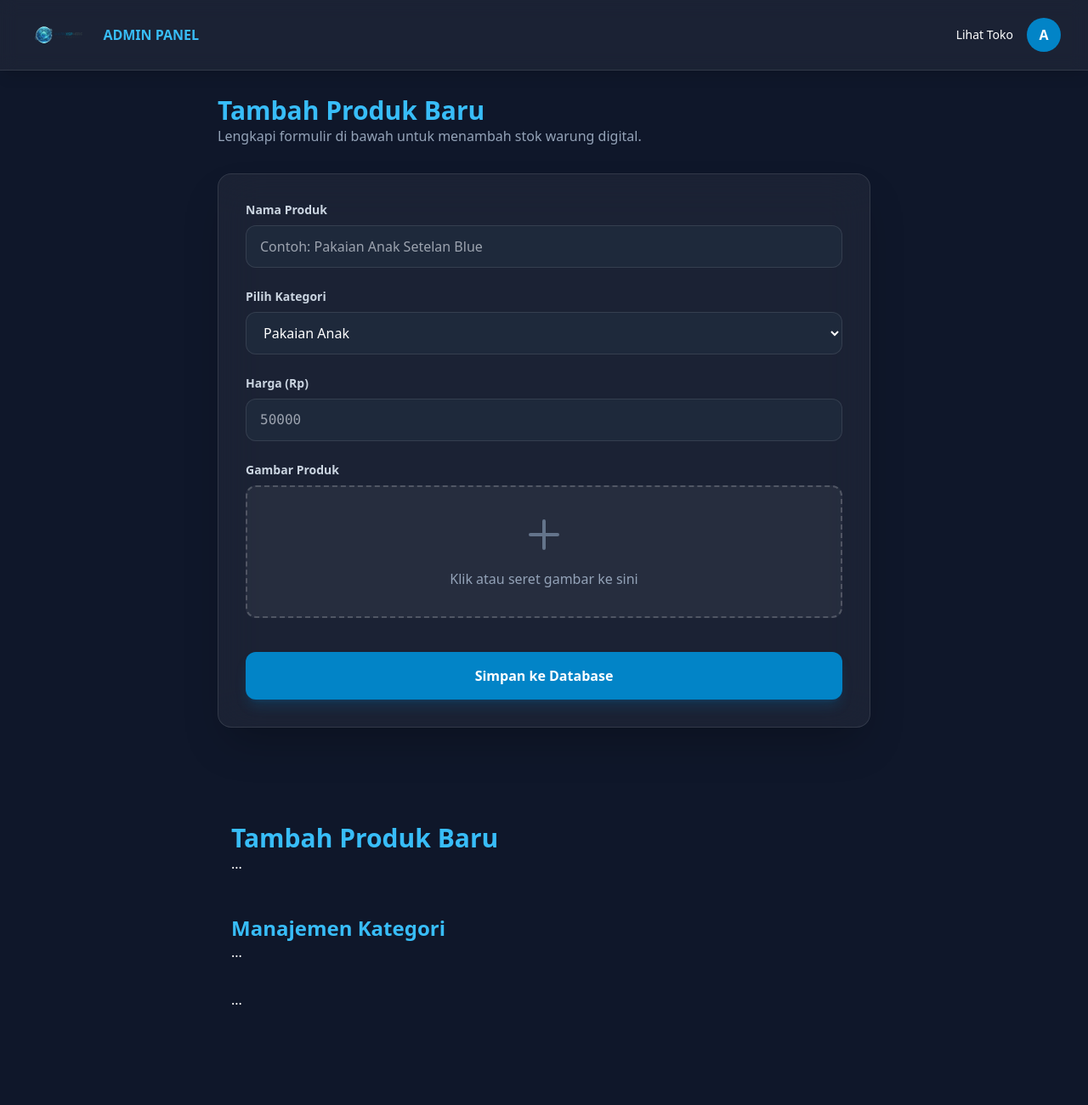
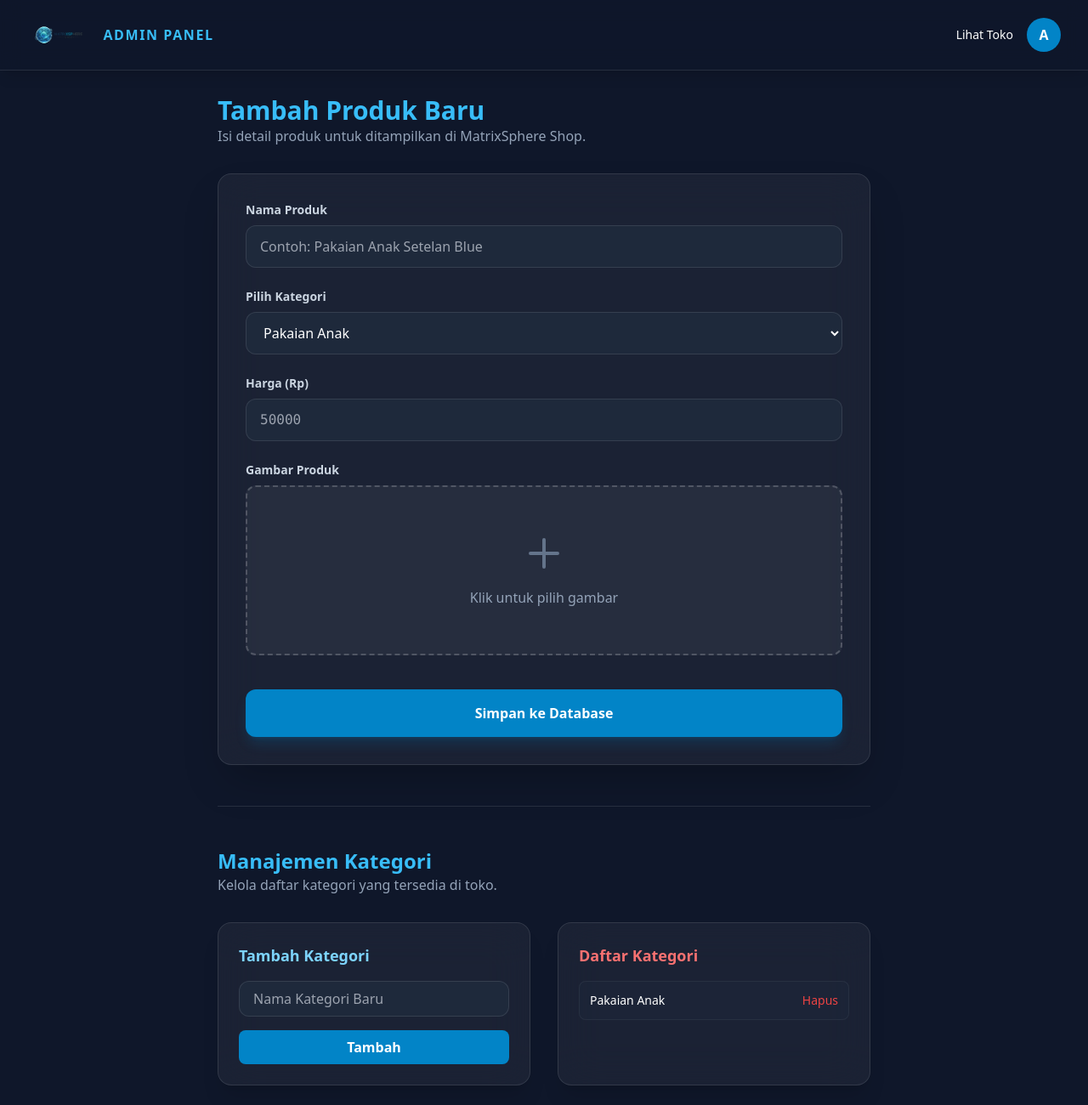
Before and after one commit to dani6385/matrixsphere, a plain HTML site: page public/admin.html in a window 1280 px wide. Shown: the whole page at 85% size. Drawn offline with nearby package versions, Linux system fonts and the light colour scheme.

Commit message:
Update admin.html

```diff
--- a/public/admin.html
+++ b/public/admin.html
@@ -7,13 +7,21 @@
     <link rel="icon" type="image/png" href="img/logo_shop.png">
     <script src="https://cdn.tailwindcss.com"></script>
     <link href="css/background.css" rel="stylesheet">
+    <style>
+        /* Animasi agar kategori baru muncul halus */
+        @keyframes fadeIn {
+            from { opacity: 0; transform: translateY(-10px); }
+            to { opacity: 1; transform: translateY(0); }
+        }
+        .anim-fade-in { animation: fadeIn 0.3s ease-out forwards; }
+    </style>
 </head>
 <body class="bg-slate-900 text-white font-sans">
 
-    <nav class="nav-bar-split flex items-center justify-between p-4 shadow-lg">
+    <nav class="nav-bar-split flex items-center justify-between p-4 shadow-lg bg-slate-900/50 backdrop-blur-md fixed w-full z-50">
         <div class="flex items-center px-4">
             <a href="index.html"><img src="img/logo_shop.png" alt="Logo" class="auth-logo-nav h-10"></a>
-            <span class="ml-4 font-bold text-sky-400 hidden md:block">ADMIN PANEL</span>
+            <span class="ml-4 font-bold text-sky-400 hidden md:block uppercase tracking-widest">Admin Panel</span>
         </div>
         <div class="flex items-center space-x-4 px-4">
             <a href="index.html" class="text-sm hover:text-sky-400 transition">Lihat Toko</a>
@@ -23,23 +31,23 @@
 
     <main class="pt-28 pb-12 container mx-auto px-4">
         <div class="max-w-3xl mx-auto">
+
             <div class="mb-8">
                 <h1 class="text-3xl font-bold text-sky-400">Tambah Produk Baru</h1>
-                <p class="text-slate-400">Lengkapi formulir di bawah untuk menambah stok warung digital.</p>
+                <p class="text-slate-400">Isi detail produk untuk ditampilkan di MatrixSphere Shop.</p>
             </div>
 
-            <form action="#" class="bg-white/5 backdrop-blur-xl rounded-2xl border border-white/10 p-8 shadow-2xl">
+            <form id="productForm" class="bg-white/5 backdrop-blur-xl rounded-2xl border border-white/10 p-8 shadow-2xl mb-12">
                 <div class="grid grid-cols-1 gap-6">
-
                     <div>
                         <label class="block text-sm font-semibold text-slate-300 mb-2">Nama Produk</label>
-                        <input type="text" placeholder="Contoh: Pakaian Anak Setelan Blue"
+                        <input type="text" id="prodName" placeholder="Contoh: Pakaian Anak Setelan Blue" required
                                class="w-full bg-slate-800 border border-white/10 rounded-xl px-4 py-3 focus:outline-none focus:border-sky-500 transition">
                     </div>
 
                     <div>
                         <label class="block text-sm font-semibold text-slate-300 mb-2">Pilih Kategori</label>
-                        <select class="w-full bg-slate-800 border border-white/10 rounded-xl px-4 py-3 focus:outline-none focus:border-sky-500 transition">
+                        <select id="prodCategory" class="w-full bg-slate-800 border border-white/10 rounded-xl px-4 py-3 focus:outline-none focus:border-sky-500 transition">
                             <option value="pakaian-anak">Pakaian Anak</option>
                             <option value="voucher-hotspot">Voucher Hotspot</option>
                             <option value="voucher-game">Voucher Game</option>
@@ -49,23 +57,23 @@
 
                     <div>
                         <label class="block text-sm font-semibold text-slate-300 mb-2">Harga (Rp)</label>
-                        <input type="number" placeholder="50000"
+                        <input type="number" id="prodPrice" placeholder="50000" required
                                class="w-full bg-slate-800 border border-white/10 rounded-xl px-4 py-3 focus:outline-none focus:border-sky-500 transition font-mono text-yellow-400">
                     </div>
 
                     <div>
                         <label class="block text-sm font-semibold text-slate-300 mb-2">Gambar Produk</label>
-    <div class="border-2 border-dashed border-white/20 rounded-xl p-8 text-center hover:border-sky-500/50 transition cursor-pointer bg-white/5 relative overflow-hidden" id="dropArea">
+                        <div id="dropArea" class="relative border-2 border-dashed border-white/20 rounded-xl p-8 text-center hover:border-sky-500/50 transition cursor-pointer bg-white/5 overflow-hidden min-h-[200px] flex items-center justify-center">
                             <input type="file" class="hidden" id="fileInput" accept="image/*">
 
                             <img id="imagePreview" src="" class="hidden absolute inset-0 w-full h-full object-cover z-0">
 
-        <label for="fileInput" class="cursor-pointer relative z-10" id="labelContent">
+                            <div id="labelContent" class="relative z-10 pointer-events-none">
                                 <svg class="w-12 h-12 text-slate-500 mx-auto mb-4" fill="none" stroke="currentColor" viewBox="0 0 24 24">
                                     <path d="M12 4v16m8-8H4" stroke-width="2" stroke-linecap="round"></path>
                                 </svg>
-            <p class="text-slate-400">Klik atau seret gambar ke sini</p>
-        </label>
+                                <p class="text-slate-400">Klik untuk pilih gambar</p>
+                            </div>
                         </div>
                     </div>
 
@@ -76,21 +84,40 @@
                     </div>
                 </div>
             </form>
-            <main class="pt-28 pb-12 container mx-auto px-4">
-    <div class="max-w-3xl mx-auto">
-        <h1 class="text-3xl font-bold text-sky-400">Tambah Produk Baru</h1>
-        <form> ... </form>
 
-        <div class="max-w-3xl mx-auto mt-12">
+            <hr class="border-white/10 mb-12">
+
             <div class="mb-8">
                 <h2 class="text-2xl font-bold text-sky-400">Manajemen Kategori</h2>
-                ...
+                <p class="text-slate-400">Kelola daftar kategori yang tersedia di toko.</p>
             </div>
-            ...
+
+            <div class="grid grid-cols-1 md:grid-cols-2 gap-8">
+                <div class="bg-white/5 backdrop-blur-xl rounded-2xl border border-white/10 p-6 shadow-xl">
+                    <h3 class="text-lg font-semibold mb-4 text-sky-300">Tambah Kategori</h3>
+                    <div class="space-y-4">
+                        <input type="text" id="newCategoryName" placeholder="Nama Kategori Baru"
+                               class="w-full bg-slate-800 border border-white/10 rounded-xl px-4 py-2 focus:outline-none focus:border-sky-500 transition">
+                        <button onclick="addCategory()" class="w-full bg-sky-600 hover:bg-sky-500 text-white font-bold py-2 rounded-lg transition">
+                            Tambah
+                        </button>
+                    </div>
+                </div>
+
+                <div class="bg-white/5 backdrop-blur-xl rounded-2xl border border-white/10 p-6 shadow-xl">
+                    <h3 class="text-lg font-semibold mb-4 text-red-400">Daftar Kategori</h3>
+                    <ul id="categoryList" class="space-y-3 text-sm">
+                        <li class="flex justify-between items-center bg-slate-800/50 p-3 rounded-lg border border-white/5">
+                            <span>Pakaian Anak</span>
+                            <button class="text-red-500 hover:text-red-400" onclick="this.parentElement.remove()">Hapus</button>
+                        </li>
+                    </ul>
+                </div>
             </div>
         </div>
     </main>
-            <script src="js/admin.js"></script>
-            <script src="js/script.js"></script>
+
+    <script type="module" src="js/admin.js"></script>
+    <script type="module" src="js/firestorage.js"></script>
 </body>
 </html>
```
Lines whose indentation alone changed are shown as unchanged.
